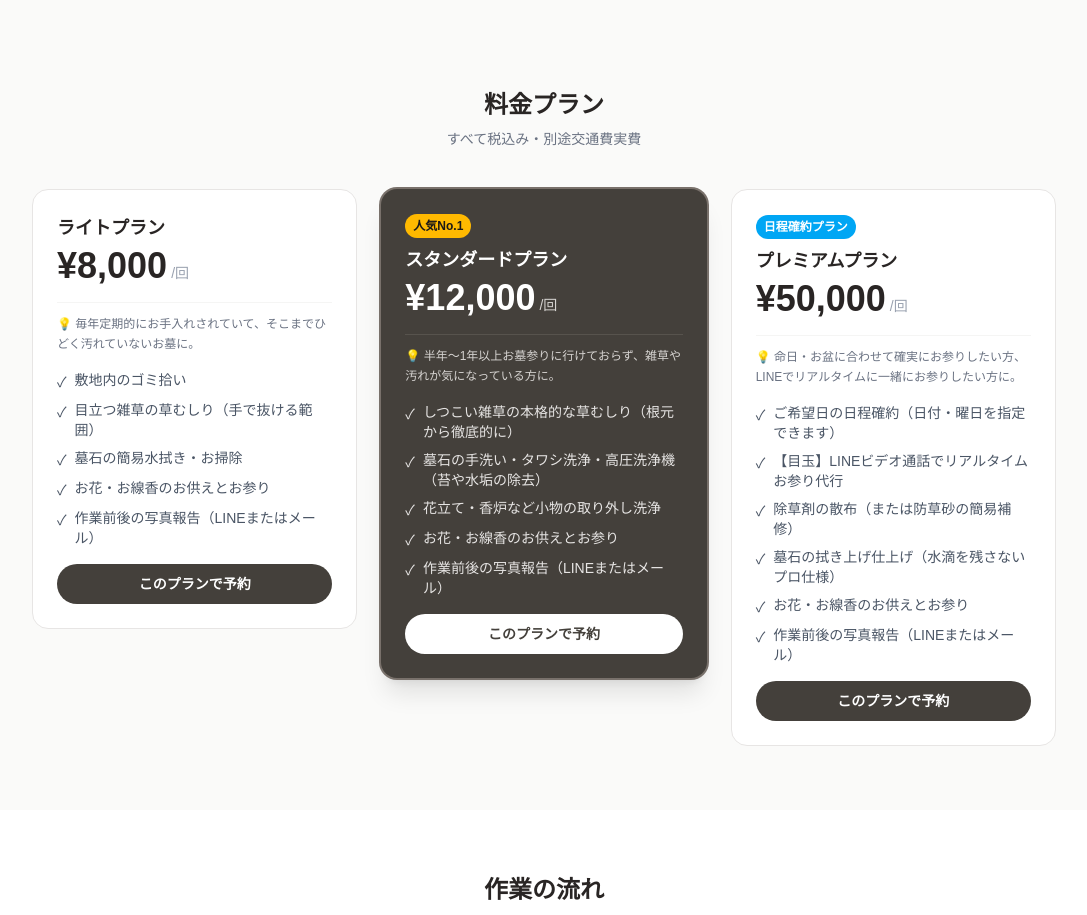
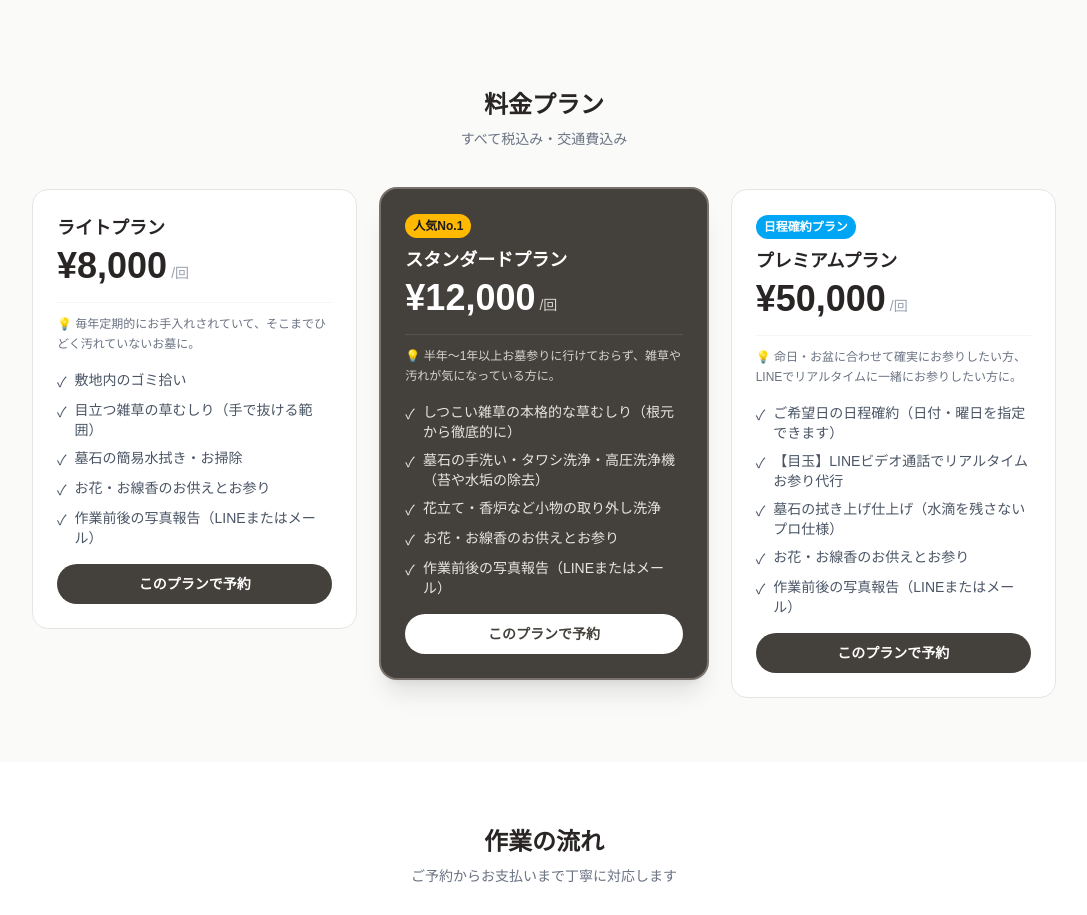
Before and after one commit to kkishi0724-os/grave-cleaning, a Next.js app: page / in a window 1280 px wide. Shown: the part 1480-2395 px from the top of the page, without its empty margins (96-1183 px from the left). Built offline with nearby package versions, Linux system fonts and the light colour scheme.

Commit message:
fix: 除草剤を削除・交通費込みに変更

```diff
--- a/app/page.tsx
+++ b/app/page.tsx
@@ -48,7 +48,6 @@ const plans = [
     features: [
       "ご希望日の日程確約（日付・曜日を指定できます）",
       "【目玉】LINEビデオ通話でリアルタイムお参り代行",
-      "除草剤の散布（または防草砂の簡易補修）",
       "墓石の拭き上げ仕上げ（水滴を残さないプロ仕様）",
       "お花・お線香のお供えとお参り",
       "作業前後の写真報告（LINEまたはメール）",
@@ -246,7 +245,7 @@ export default function Home() {
         <section className="py-16 px-4 bg-stone-50" id="plans">
           <div className="max-w-5xl mx-auto">
             <h2 className="text-2xl font-bold text-center text-stone-800 mb-2">料金プラン</h2>
-            <p className="text-center text-gray-500 mb-10 text-sm">すべて税込み・別途交通費実費</p>
+            <p className="text-center text-gray-500 mb-10 text-sm">すべて税込み・交通費込み</p>
             <div className="grid grid-cols-1 md:grid-cols-3 gap-6 items-start">
               {plans.map((plan) => (
                 <div
```
